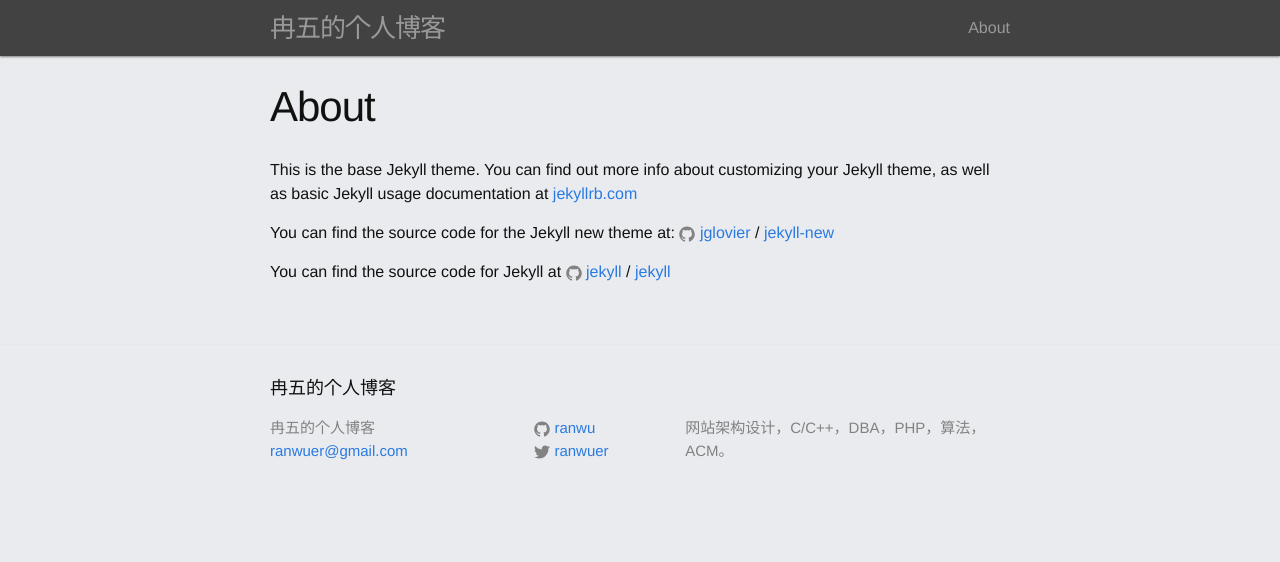
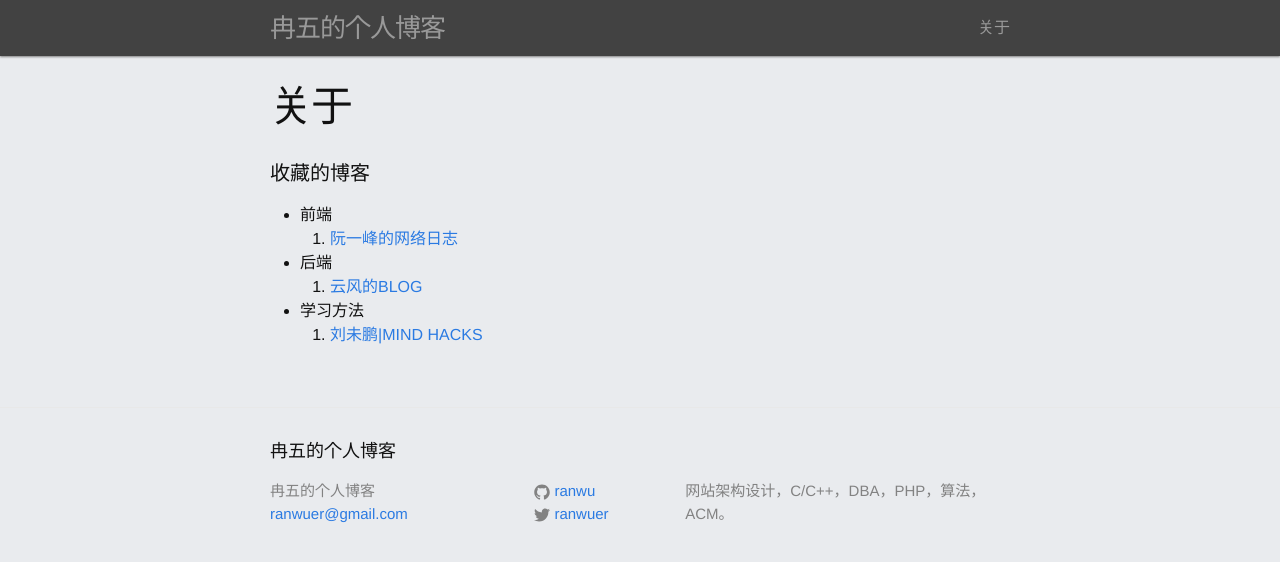
Before and after one commit to ranwu/ranwu.github.io, a Jekyll site: the page built from about.md, in a window 1280 px wide. Shown: the top 562 px of the page. Built offline with Jekyll 4.4.1, drawn with Linux system fonts in a browser that asks for light colours; Markdown is read by kramdown in place of the engine named in the settings.

Commit message:
修改关于页面

```diff
--- a/about.md
+++ b/about.md
@@ -1,15 +1,21 @@
 ---
 layout: page
-title: About
+title: 关于
 permalink: /about/
 ---
 
-This is the base Jekyll theme. You can find out more info about customizing your Jekyll theme, as well as basic Jekyll usage documentation at [jekyllrb.com](http://jekyllrb.com/)
-
-You can find the source code for the Jekyll new theme at:
-{% include icon-github.html username="jglovier" %} /
-[jekyll-new](https://github.com/jglovier/jekyll-new)
-
-You can find the source code for Jekyll at
-{% include icon-github.html username="jekyll" %} /
-[jekyll](https://github.com/jekyll/jekyll)
+<h4>收藏的博客</h4>
+<ul>
+    <li>前端</li>
+        <ol>
+            <li><a href="http://www.ruanyifeng.com/blog/">阮一峰的网络日志</a></li>
+        </ol>
+    <li>后端</li>
+        <ol>
+            <li><a href="http://blog.codingnow.com/">云风的BLOG</a></li>
+        </ol>
+    <li>学习方法</li>
+        <ol>
+            <li><a href="http://mindhacks.cn/">刘未鹏|MIND HACKS</a></li>
+        </ol>
+</ul>
```
